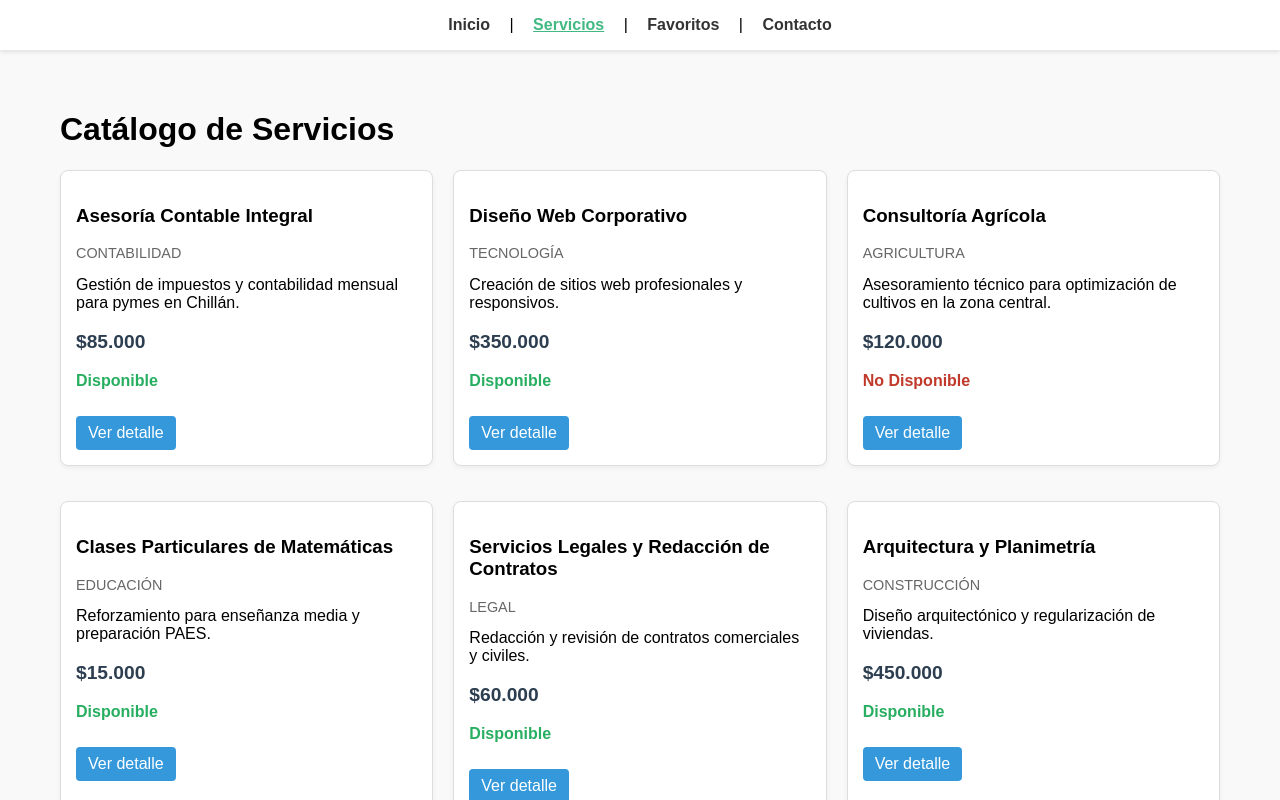
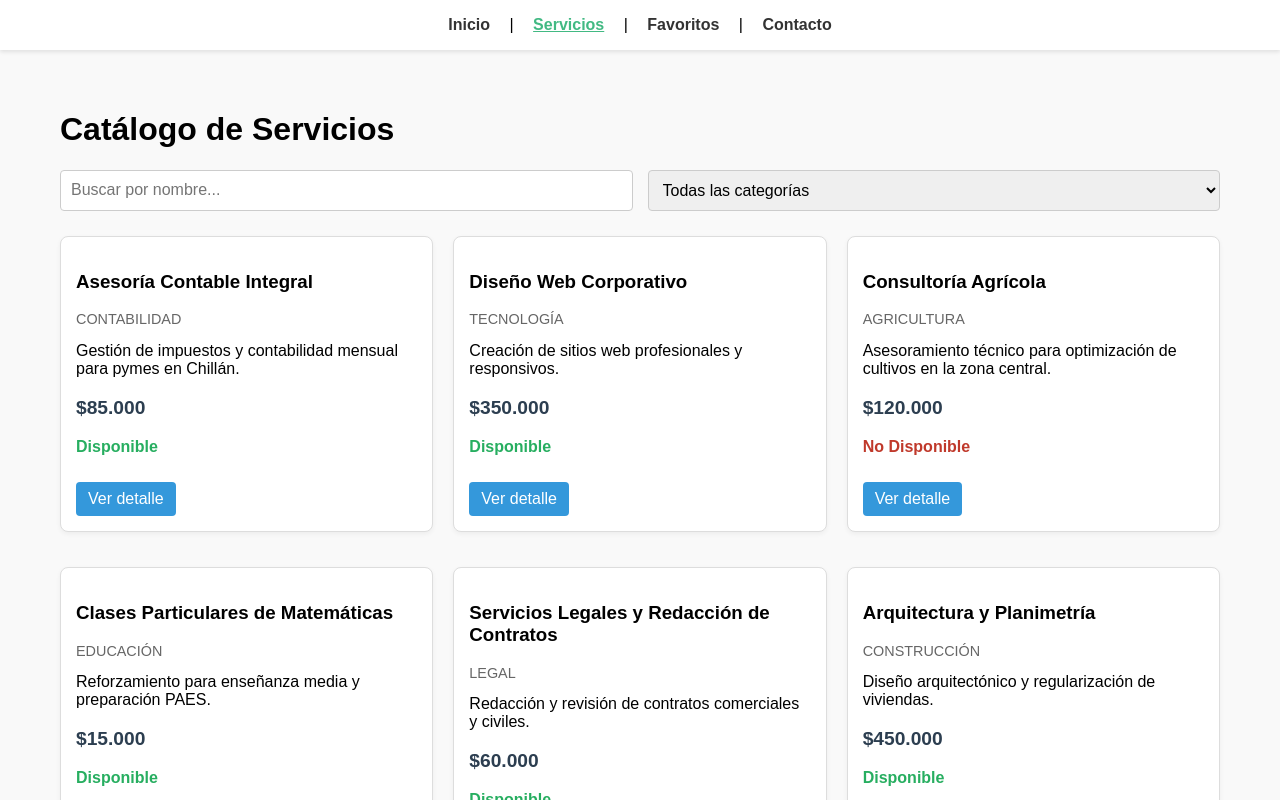
Before and after one commit to mariajose920/INGENIERIA_WEB_E2, a Vue app: page /servicios in a window 1280 px wide. Shown: the top 800 px of the page. Built offline with nearby package versions, Linux system fonts and the light colour scheme.

Commit message:
Evaluacion 2 - Busqueda y filtros

```diff
--- a/src/views/ServiciosView.vue
+++ b/src/views/ServiciosView.vue
@@ -2,11 +2,34 @@
   <div class="servicios">
     <h1>Catálogo de Servicios</h1>
 
-    <div class="grid-servicios">
-      <!-- Iteramos sobre la lista de servicios usando v-for -->
-      <!-- Es obligatorio usar :key con un valor único (como el id) -->
+    <!-- Filtros de búsqueda -->
+    <div class="filtros">
+      <!-- v-model sincroniza el input de texto con el ref 'busqueda' -->
+      <input
+        type="text"
+        v-model="busqueda"
+        placeholder="Buscar por nombre..."
+        class="input-busqueda"
+      />
+
+      <!-- v-model sincroniza el select con el ref 'categoriaSeleccionada' -->
+      <select v-model="categoriaSeleccionada" class="select-categoria">
+        <option value="">Todas las categorías</option>
+        <option v-for="cat in categoriasDisponibles" :key="cat" :value="cat">
+          {{ cat }}
+        </option>
+      </select>
+    </div>
+
+    <!-- Renderizado condicional si no hay resultados -->
+    <div v-if="serviciosFiltrados.length === 0" class="sin-resultados">
+      <p>No se encontraron servicios para los criterios seleccionados.</p>
+    </div>
+
+    <!-- Si hay resultados, renderizamos la grilla -->
+    <div v-else class="grid-servicios">
       <ServicioCard
-        v-for="servicio in servicios"
+        v-for="servicio in serviciosFiltrados"
         :key="servicio.id"
         :servicio="servicio"
       />
@@ -15,22 +38,66 @@
 </template>
 
 <script setup>
-import { ref } from 'vue'
+import { ref, computed } from 'vue'
 import ServicioCard from '../components/ServicioCard.vue'
 import { serviciosMock } from '../services/mockData.js'
 
-// Estado reactivo que contiene los servicios (Etapa 3)
 const servicios = ref(serviciosMock)
+
+// Estado reactivo para los filtros
+const busqueda = ref('')
+const categoriaSeleccionada = ref('')
+
+// Propiedad computada para obtener categorías únicas
+// Usamos Set para evitar duplicados
+const categoriasDisponibles = computed(() => {
+  const categorias = servicios.value.map(s => s.categoria)
+  return [...new Set(categorias)]
+})
+
+// Propiedad computada que aplica ambos filtros en conjunto
+// Se recalcula automáticamente cuando 'busqueda', 'categoriaSeleccionada' o 'servicios' cambian
+const serviciosFiltrados = computed(() => {
+  return servicios.value.filter(servicio => {
+    // Verificamos si el nombre incluye el texto buscado (ignorando mayúsculas/minúsculas)
+    const coincideTexto = servicio.nombre.toLowerCase().includes(busqueda.value.toLowerCase())
+    // Verificamos si la categoría coincide (o si no se seleccionó ninguna)
+    const coincideCategoria = categoriaSeleccionada.value === '' || servicio.categoria === categoriaSeleccionada.value
+
+    return coincideTexto && coincideCategoria
+  })
+})
 </script>
 
 <style scoped>
 .servicios {
   padding: 20px;
 }
+.filtros {
+  display: flex;
+  gap: 15px;
+  margin-bottom: 25px;
+  flex-wrap: wrap;
+}
+.input-busqueda, .select-categoria {
+  padding: 10px;
+  border: 1px solid #ccc;
+  border-radius: 4px;
+  font-size: 1em;
+  flex: 1;
+  min-width: 200px;
+}
+.sin-resultados {
+  text-align: center;
+  padding: 40px;
+  background-color: #ffeaa7;
+  border-radius: 8px;
+  color: #d63031;
+  font-weight: bold;
+}
 .grid-servicios {
   display: grid;
   grid-template-columns: repeat(auto-fill, minmax(300px, 1fr));
   gap: 20px;
-  margin-top: 20px;
 }
 </style>
```
